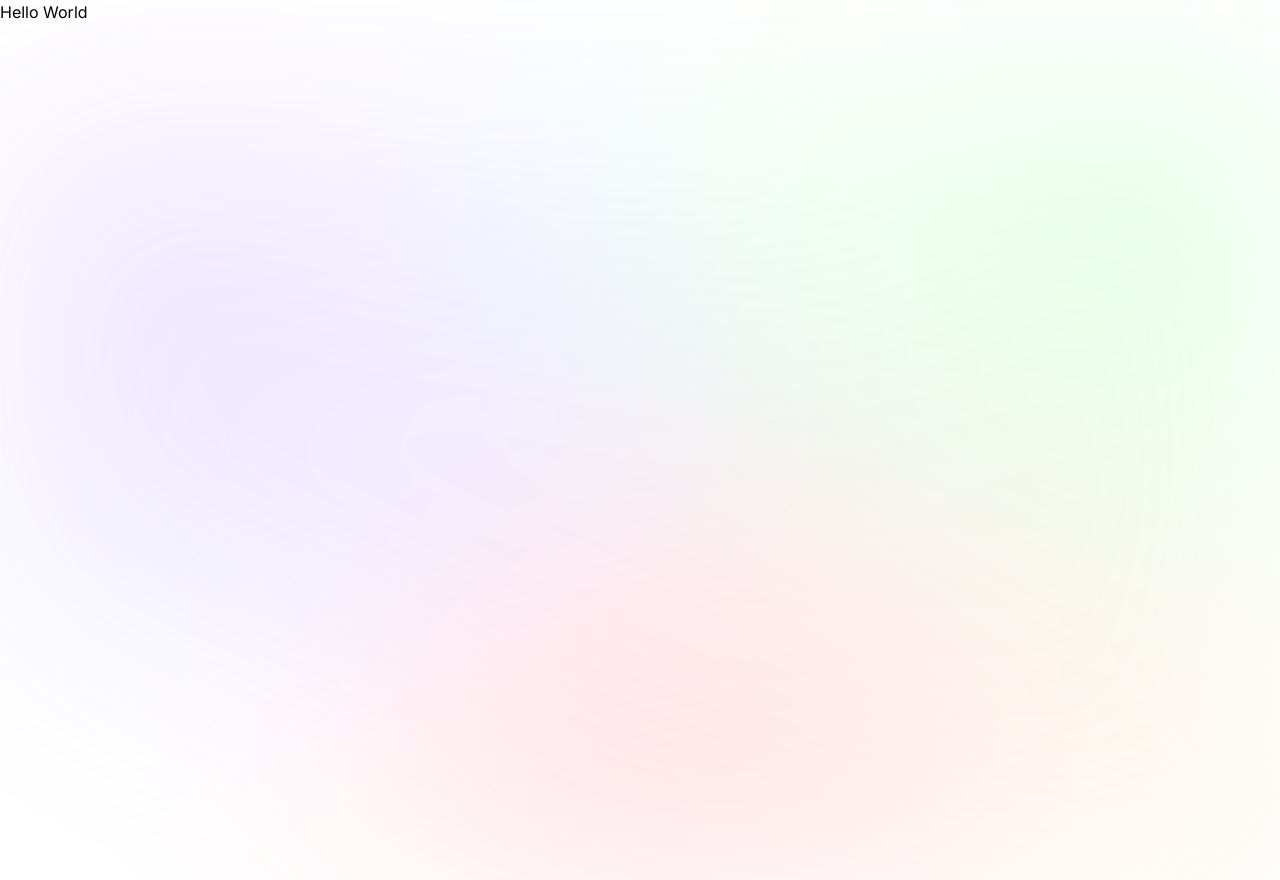
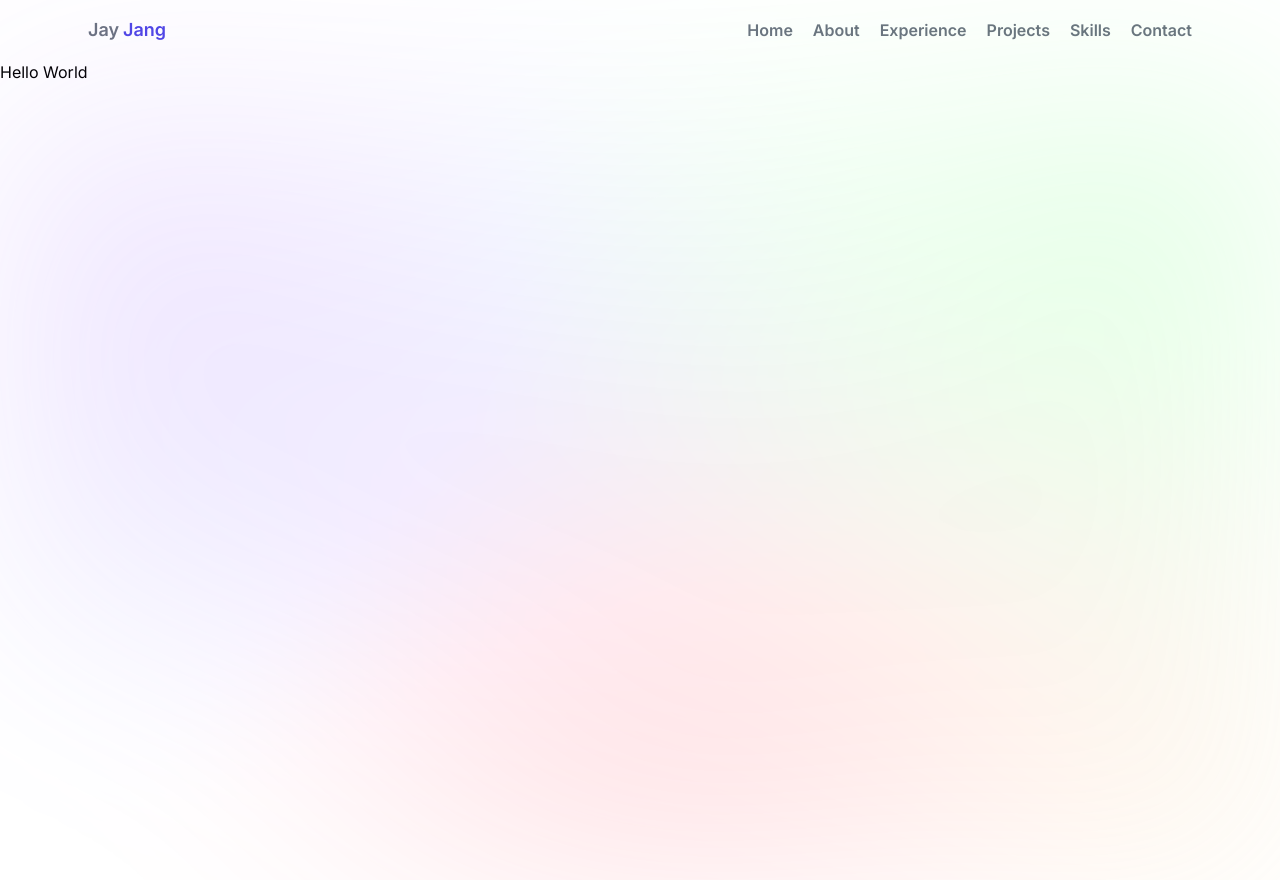
Before and after one commit to jayjang0209/porfolio-website, a Next.js app: page / in a window 1280 px wide. Built offline with nearby package versions, Linux system fonts and the light colour scheme.

Commit message:
add responsive navbar draft

```diff
--- a/app/layout.tsx
+++ b/app/layout.tsx
@@ -1,6 +1,7 @@
 import type { Metadata } from 'next'
 import { Inter } from 'next/font/google'
 import './globals.css'
+import Header from '@/components/header'
 
 const inter = Inter({ subsets: ['latin'] })
 
@@ -19,6 +20,7 @@ export default function RootLayout({
       <body className={inter.className}>
         <div className="gradient" />
 
+        <Header />
         {children}
       </body>
     </html>
--- /dev/null
+++ b/components/header.tsx
@@ -0,0 +1,59 @@
+"use client"
+
+import React, {useState} from 'react'
+import Link from 'next/link'
+import { links } from '@/lib/data'
+
+export default function Header() {
+    const [isOpen, setIsOpen] = useState(false);
+
+    return (
+        <nav className="relative">
+            <div className="max-w-6xl mx-auto px-4">
+                <div className="flex justify-between items-center">
+                    {/* Website Logo */}
+                    <a href="#" className="flex items-center py-4 px-2 gap-1">
+                        <span className="font-semibold text-gray-500 text-lg">Jay</span>
+                        <span className="font-semibold text-indigo-600 text-lg">Jang</span>
+                    </a>
+
+                    {/* Primary Navbar items */}
+                    <ul className="hidden sm:flex items-center space-x-1">
+                        {links.map((link) => (
+                            <li key={link.hash}>
+                                <Link href={link.hash}>
+                                    <span className="py-4 px-2 text-gray-500 font-semibold hover:text-green-500 transition duration-300">{link.name}</span>
+                                </Link>
+
+                            </li>
+
+                        ))}
+                    </ul>
+
+                    {/* Mobile menu button */}
+                    <div className="sm:hidden flex items-center">
+                        <button className="outline-none mobile-menu-button" onClick={() => setIsOpen(!isOpen)}>
+                            <svg className="w-6 h-6 text-gray-500 hover:text-green-500"
+                                fill="none"
+                                strokeLinecap="round"
+                                strokeLinejoin="round"
+                                strokeWidth="2"
+                                viewBox="0 0 24 24"
+                                stroke="currentColor"
+                            >
+                                <path d="M4 6h16M4 12h16M4 18h16"></path>
+                            </svg>
+                        </button>
+                    </div>
+                </div>
+            </div>
+            {/* Mobile Menu */}
+            <div className={`absolute top-full left-0 w-full bg-white z-50 sm:hidden ${isOpen ? 'block' : 'hidden'} text-right`}>
+                <a href="#" className="block py-2 px-4 text-sm hover:bg-gray-200">Home</a>
+                <a href="#" className="block py-2 px-4 text-sm hover:bg-gray-200">Services</a>
+                <a href="#" className="block py-2 px-4 text-sm hover:bg-gray-200">About</a>
+                <a href="#" className="block py-2 px-4 text-sm hover:bg-gray-200">Contact Us</a>
+            </div>
+        </nav>
+    );
+};
```
